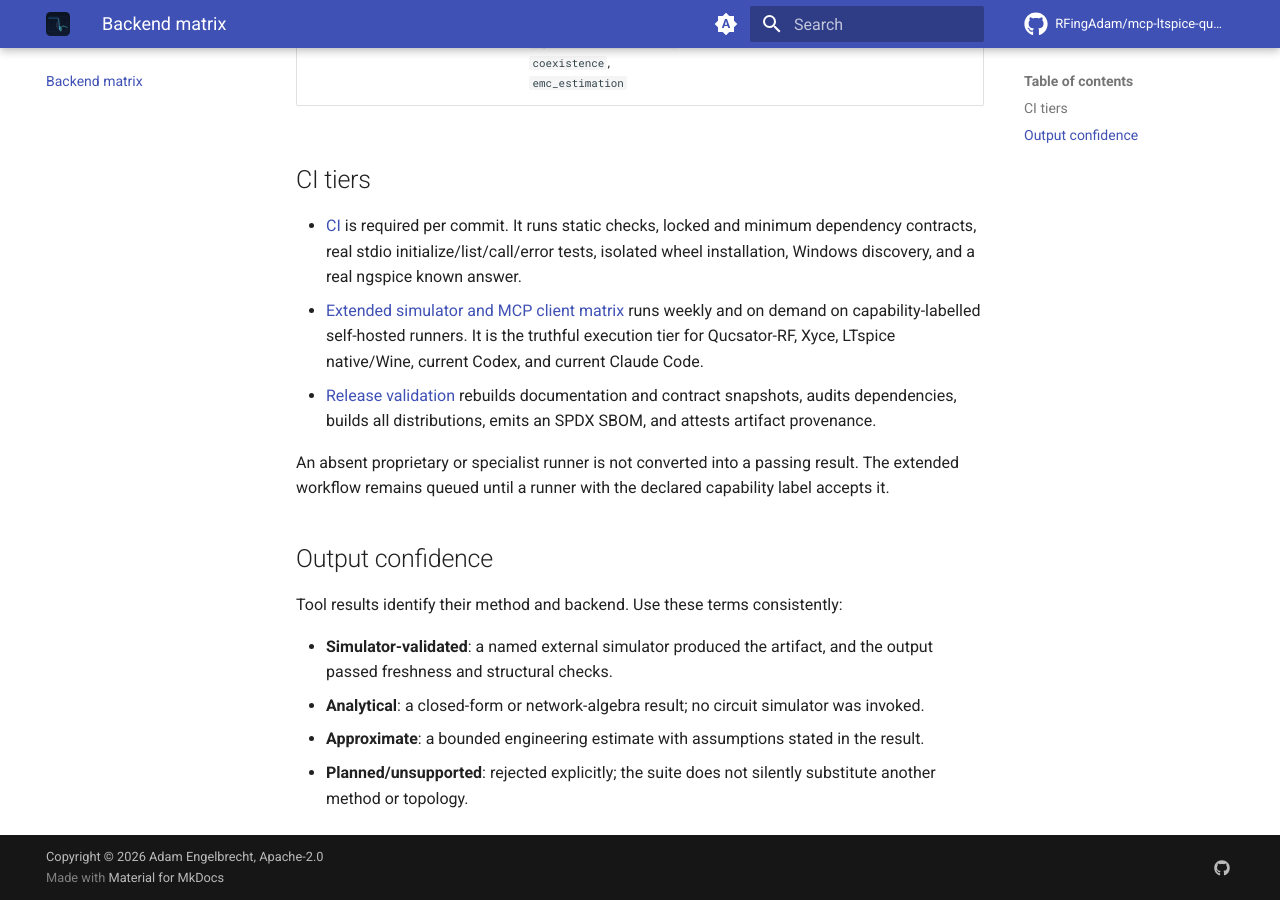
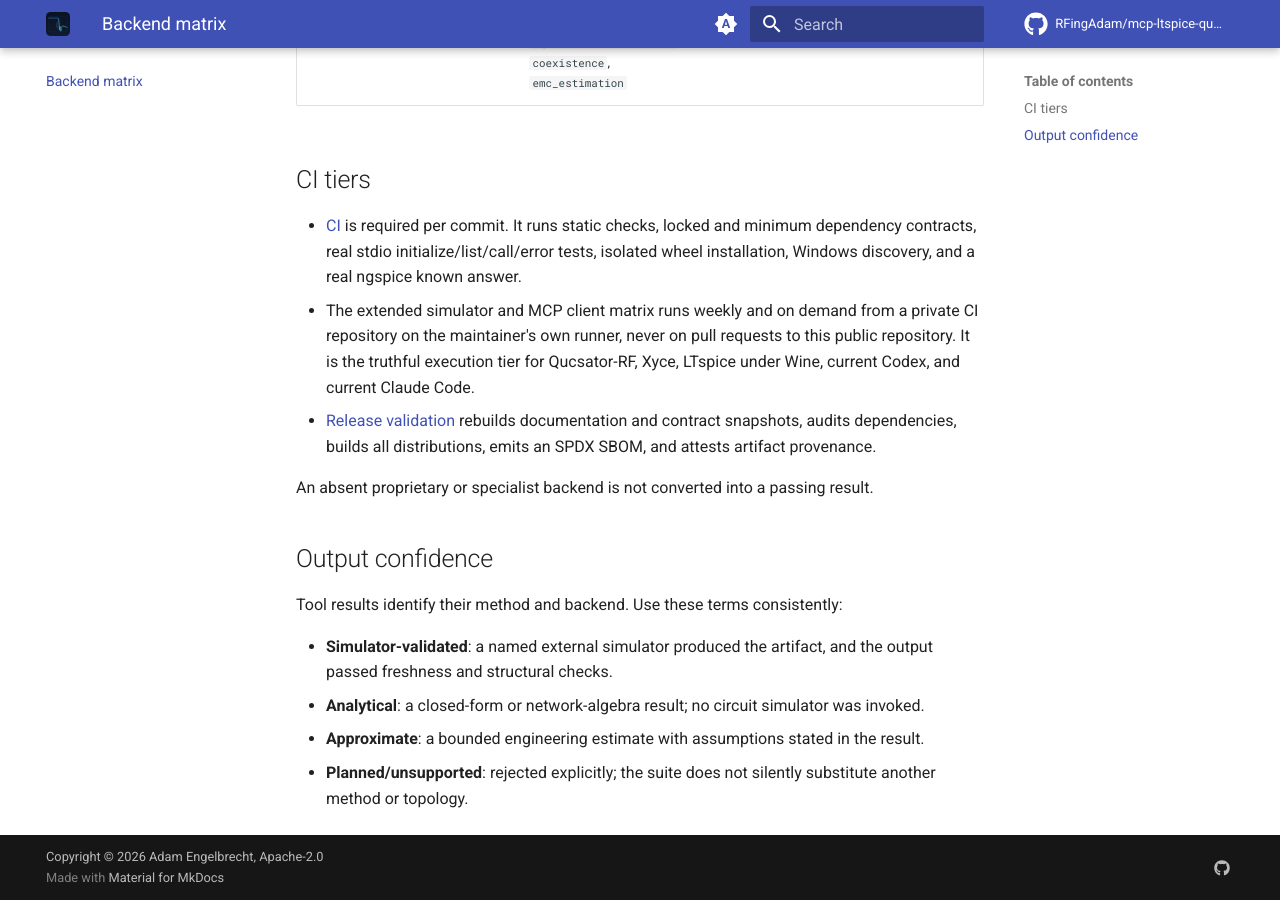
Before and after one commit to RFingAdam/mcp-ltspice-qucs, an MkDocs documentation site: the page built from docs/backend-matrix.md, in a window 1280 px wide and 900 px high, scrolled down 805 px. Built offline with MkDocs 1.6.1 and Material for MkDocs 9.7.7, drawn with Linux system fonts in a browser that asks for light colours; comment, search, counter and statistics services are not loaded.

```diff
--- a/docs/backend-matrix.md
+++ b/docs/backend-matrix.md
@@ -22,17 +22,17 @@
   is required per commit. It runs static checks, locked and minimum dependency
   contracts, real stdio initialize/list/call/error tests, isolated wheel
   installation, Windows discovery, and a real ngspice known answer.
-- [Extended simulator and MCP client matrix](https://github.com/RFingAdam/mcp-ltspice-qucs/actions/workflows/extended-matrix.yml)
-  runs weekly and on demand on capability-labelled self-hosted runners. It is
-  the truthful execution tier for Qucsator-RF, Xyce, LTspice native/Wine,
+- The extended simulator and MCP client matrix runs weekly and on demand from a
+  private CI repository on the maintainer's own runner, never on pull requests
+  to this public repository. It is
+  the truthful execution tier for Qucsator-RF, Xyce, LTspice under Wine,
   current Codex, and current Claude Code.
 - [Release validation](https://github.com/RFingAdam/mcp-ltspice-qucs/actions/workflows/release-validation.yml)
   rebuilds documentation and contract snapshots, audits dependencies, builds
   all distributions, emits an SPDX SBOM, and attests artifact provenance.
 
-An absent proprietary or specialist runner is not converted into a passing
-result. The extended workflow remains queued until a runner with the declared
-capability label accepts it.
+An absent proprietary or specialist backend is not converted into a passing
+result.
 
 ## Output confidence
 
```
Also changed, not shown: 1 other file.
